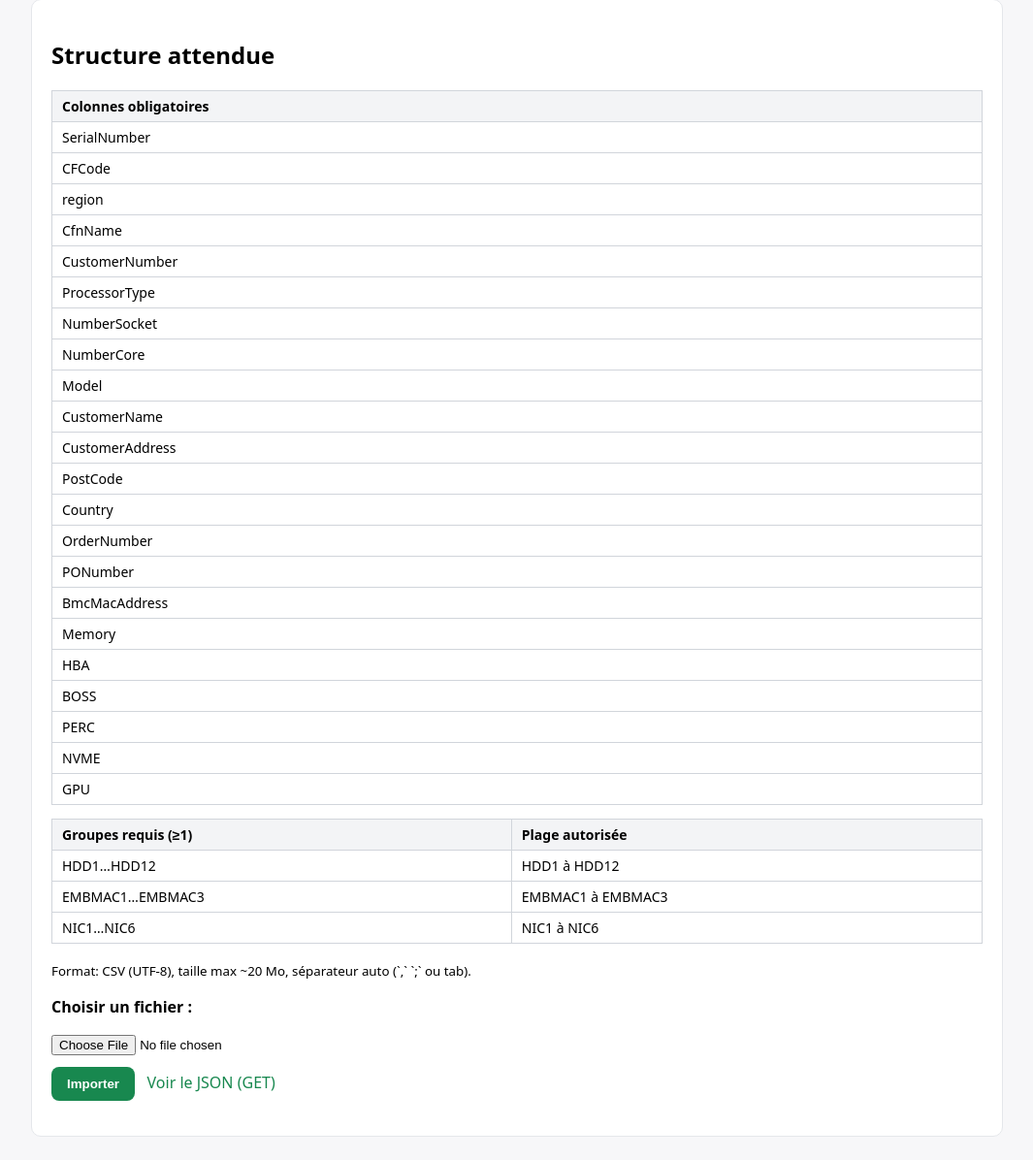
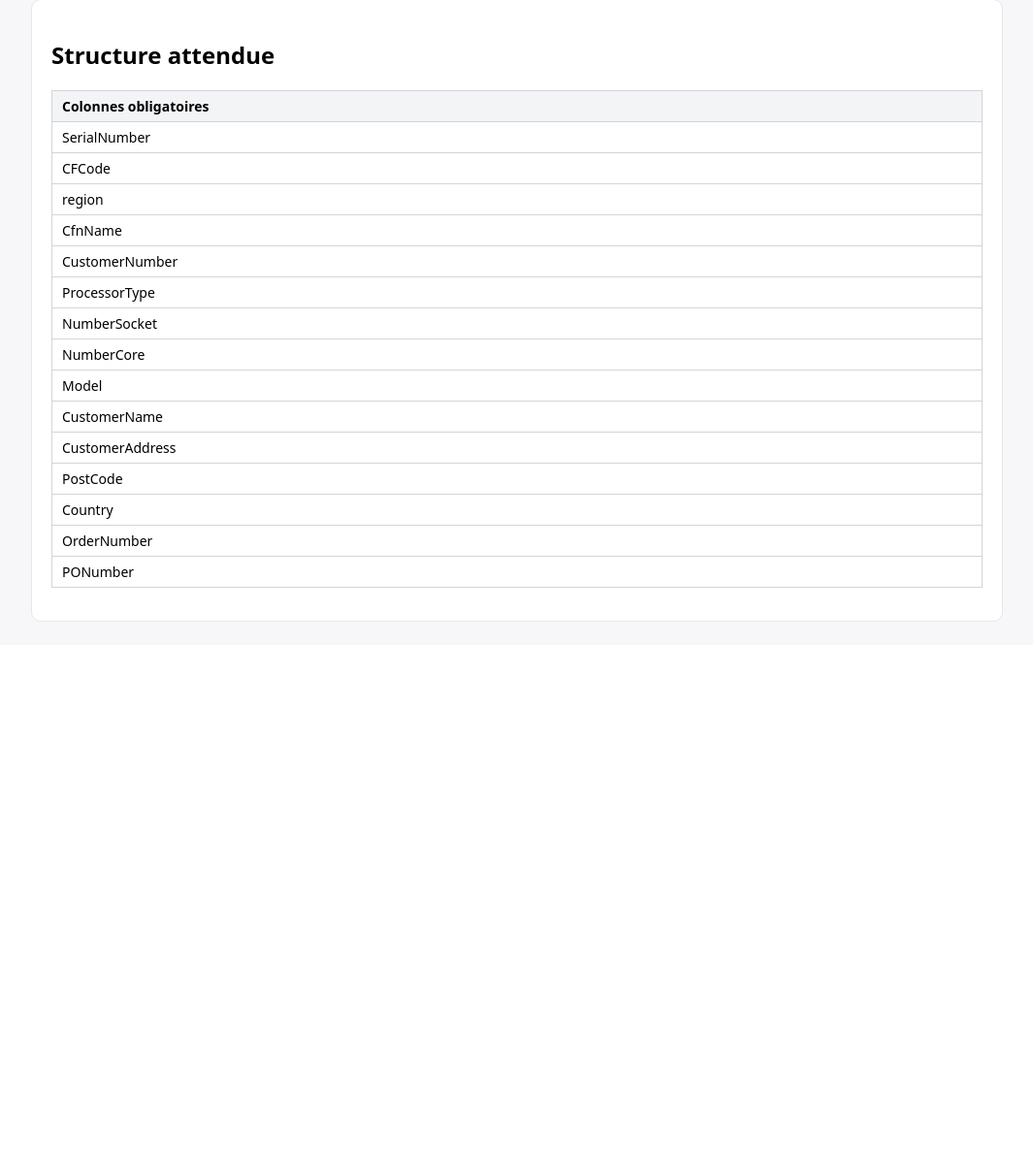
Before and after one commit to Selimyahyaoui/front, a FastAPI app: page /assets/upload in a window 1280 px wide. Shown: the part 147-1343 px from the top of the page at 97% size, without its empty margins (107-1172 px from the left). After the commit the page ends 788 px from the top, so only its background shows below. Run offline with FastAPI, Linux system fonts and the light colour scheme.

Commit message:
Update upload_assets.html

```diff
--- a/app/templates/upload_assets.html
+++ b/app/templates/upload_assets.html
@@ -36,36 +36,4 @@
       <tr><td>CfnName</td></tr><tr><td>CustomerNumber</td></tr><tr><td>ProcessorType</td></tr>
       <tr><td>NumberSocket</td></tr><tr><td>NumberCore</td></tr><tr><td>Model</td></tr>
       <tr><td>CustomerName</td></tr><tr><td>CustomerAddress</td></tr><tr><td>PostCode</td></tr>
-      <tr><td>Country</td></tr><tr><td>OrderNumber</td></tr><tr><td>PONumber</td></tr>
-      <tr><td>BmcMacAddress</td></tr><tr><td>Memory</td></tr><tr><td>HBA</td></tr>
-      <tr><td>BOSS</td></tr><tr><td>PERC</td></tr><tr><td>NVME</td></tr><tr><td>GPU</td></tr>
-    </tbody>
-  </table>
-
-  <table>
-    <thead><tr><th>Groupes requis (≥1)</th><th>Plage autorisée</th></tr></thead>
-    <tbody>
-      <tr><td>HDD1…HDD12</td><td>HDD1 à HDD12</td></tr>
-      <tr><td>EMBMAC1…EMBMAC3</td><td>EMBMAC1 à EMBMAC3</td></tr>
-      <tr><td>NIC1…NIC6</td><td>NIC1 à NIC6</td></tr>
-    </tbody>
-  </table>
-
-  <p><small>Format: CSV (UTF-8), taille max ~20 Mo, séparateur auto (`,` `;` ou tab).</small></p>
-
-  <form method="post" enctype="multipart/form-data">
-    <p><b>Choisir un fichier :</b></p>
-    <input type="file" name="file" accept=".csv,text/csv" required>
-
-    <!-- champs cachés (si un jour tu les utilises côté serveur) -->
-    <input type="hidden" name="delimiter" value=",">
-    <input type="hidden" name="encoding" value="utf-8">
-
-    <p style="margin-top:12px;">
-      <button type="submit">Importer</button>
-      &nbsp; <a href="/assets/json" target="_blank">Voir le JSON (GET)</a>
-    </p>
-  </form>
-</main>
-</body>
-</html>
+      <tr><td>Country</td></tr><tr><td>OrderNumber</td></tr><tr><td>PONumber</td></tr
```
